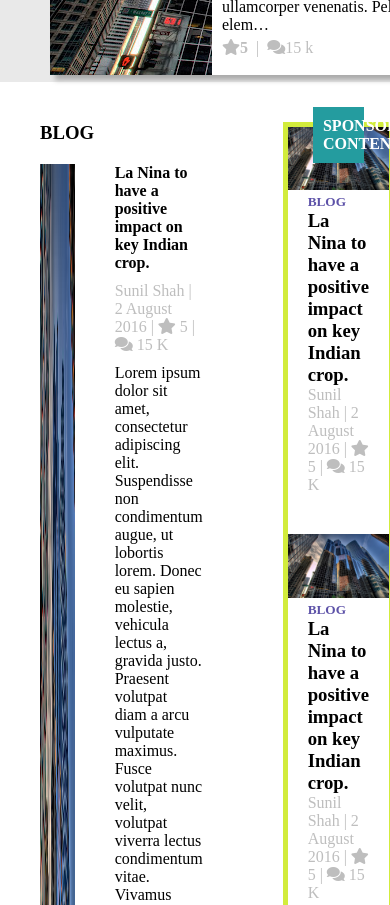
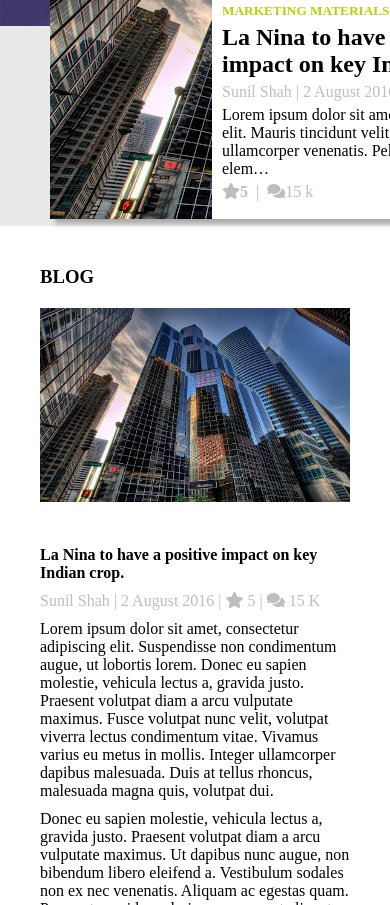
Before and after one commit to Poonam-Gorai/Assignmentone, a plain HTML site: page index.html in a window 390 px wide. Shown: the part 750-1655 px from the top of the page. Drawn offline with Linux system fonts and the light colour scheme.

Commit message:
Media-Query add

```diff
--- a/style.css
+++ b/style.css
@@ -220,3 +220,26 @@ footer {
     background-color: #5d52a8;
     padding: 30px;
 }
+@media screen and (max-width: 720px) {
+    .first {
+        flex-direction: column;
+    }
+    .firstimage {
+        width: auto;
+    }
+    .description {
+        width: auto;
+    }
+    article{
+        flex-direction: column;
+    }
+    .sponsored-content{
+        width: auto;
+    }
+    section.main {
+        width: auto;
+    }
+    .nav-bar,.nav-bar *{
+        flex-direction: column;
+    }
+}
```
